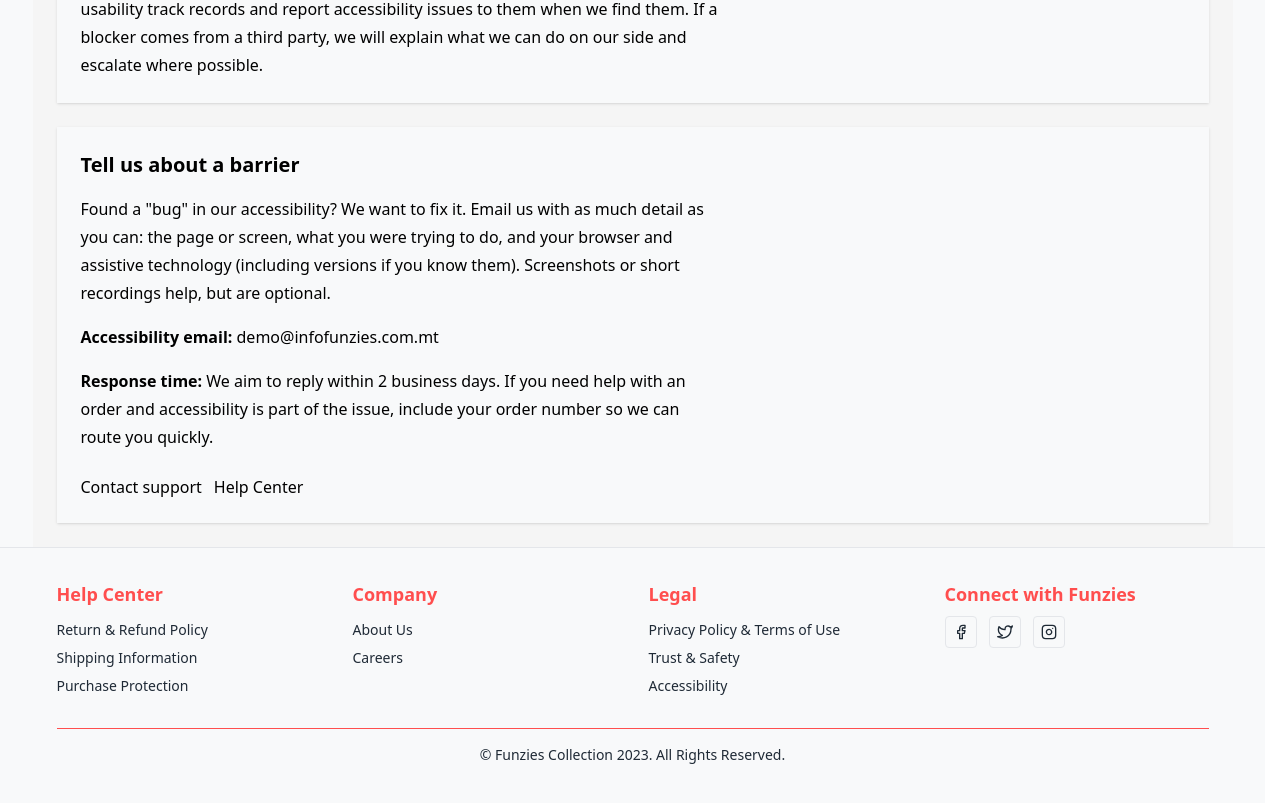
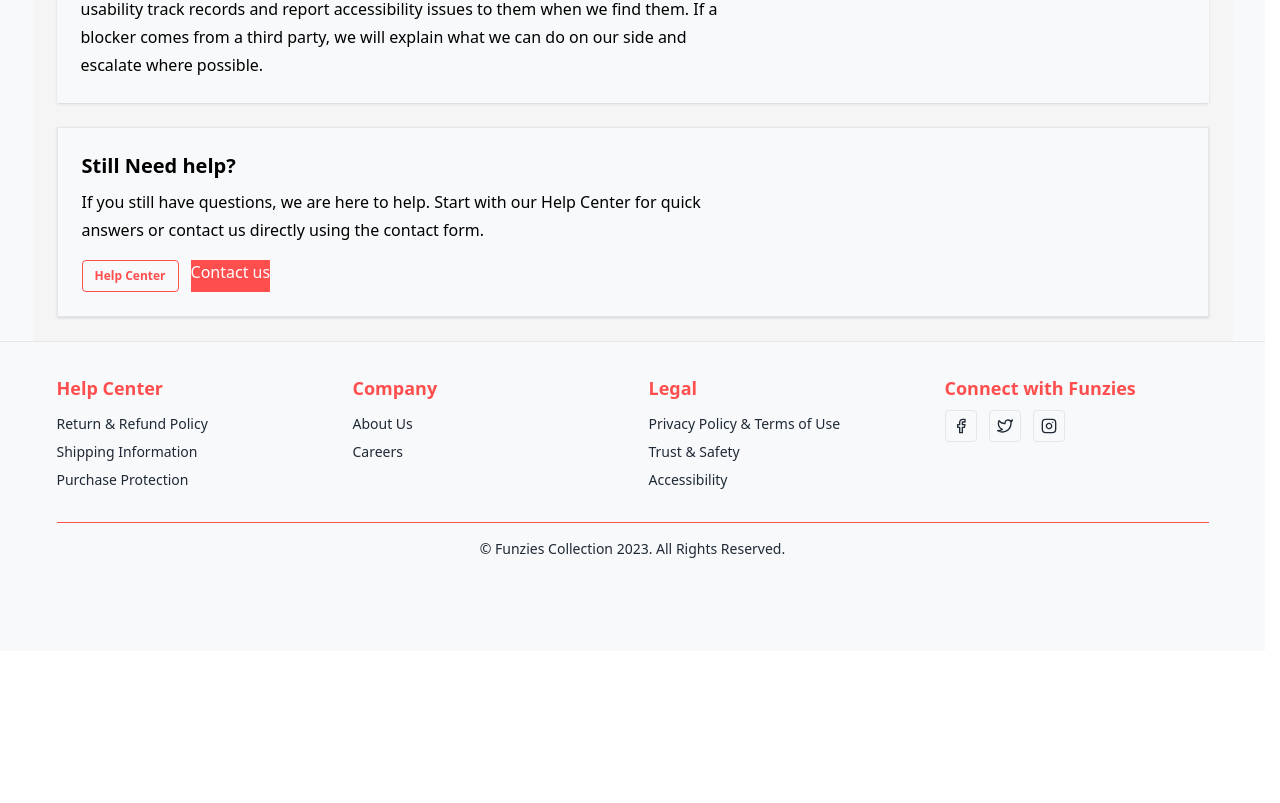
Before and after one commit to Avida2C/Funzies-ReactJS, a React (Vite) app: page /accessibility in a window 1280 px wide. Shown: the part 1460-2263 px from the top of the page. After the commit the page ends 2111 px from the top, so only its background shows below. Built offline with nearby package versions, Linux system fonts and the light colour scheme.

Commit message:
- Created the SupportHelpSection as a component to reuse. - Removed previous CTAs and included a general CTA for different pages.

```diff
--- /dev/null
+++ b/src/components/SupportHelpSection.jsx
@@ -0,0 +1,37 @@
+import { Link } from "react-router-dom";
+import ThemedSurface from "./ThemedSurface";
+import { useTheme } from "../theme/themeContext";
+
+export default function SupportHelpSection({
+  title = "Still Need help?",
+  message = "If you still have questions, we are here to help. Start with our Help Center for quick answers or contact us directly using the contact form.",
+  className = "",
+  showHelpCenterButton = true,
+}) {
+  const { colors } = useTheme();
+
+  return (
+    <ThemedSurface bordered className={`p-6 ${className}`.trim()}>
+      <h2 className="text-xl font-semibold text-base-content">{title}</h2>
+      <p className="mt-2 max-w-3xl leading-7 text-base-content/80">{message}</p>
+      <div className="mt-4 flex flex-wrap gap-3">
+        {showHelpCenterButton && (
+          <Link
+            to="/help-center"
+            className="inline-flex items-center rounded px-3 text-xs font-semibold"
+            style={{ border: `1px solid ${colors.primary}`, color: colors.primary, minHeight: "2rem" }}
+          >
+            Help Center
+          </Link>
+        )}
+        <Link
+          to="/contact"
+          className="btn btn-sm"
+          style={{ backgroundColor: colors.primary, borderColor: colors.primary, color: colors.white }}
+        >
+          Contact us
+        </Link>
+      </div>
+    </ThemedSurface>
+  );
+}
--- a/src/pages/AccessibilityPage.jsx
+++ b/src/pages/AccessibilityPage.jsx
@@ -1,5 +1,5 @@
-import { Link } from "react-router-dom";
 import AppLayout from "../components/AppLayout";
+import SupportHelpSection from "../components/SupportHelpSection";
 import ThemedSurface from "../components/ThemedSurface";
 
 export default function AccessibilityPage() {
@@ -85,33 +85,7 @@ export default function AccessibilityPage() {
           </section>
         </ThemedSurface>
 
-        <ThemedSurface className="p-6 space-y-4">
-          <h2 className="text-xl font-semibold text-base-content">Tell us about a barrier</h2>
-          <p className="leading-7 text-base-content/80">
-            Found a &quot;bug&quot; in our accessibility? We want to fix it. Email us with as much detail as you can:
-            the page or screen, what you were trying to do, and your browser and assistive technology (including
-            versions if you know them). Screenshots or short recordings help, but are optional.
-          </p>
-          <p className="leading-7 text-base-content/80">
-            <strong className="text-base-content">Accessibility email:</strong>{" "}
-            <a className="link link-primary" href="mailto:demo@infofunzies.com.mt">
-              demo@infofunzies.com.mt
-            </a>
-          </p>
-          <p className="leading-7 text-base-content/80">
-            <strong className="text-base-content">Response time:</strong> We aim to reply within 2 business days. If you
-            need help with an order and accessibility is part of the issue, include your order number so we can route you
-            quickly.
-          </p>
-          <div className="flex flex-wrap gap-3 pt-2">
-            <Link to="/contact" className="btn btn-outline btn-sm">
-              Contact support
-            </Link>
-            <Link to="/help-center" className="btn btn-outline btn-sm">
-              Help Center
-            </Link>
-          </div>
-        </ThemedSurface>
+        <SupportHelpSection />
       </div>
     </AppLayout>
   );
--- a/src/pages/PurchaseProtectionPage.jsx
+++ b/src/pages/PurchaseProtectionPage.jsx
@@ -1,5 +1,5 @@
-import { Link } from "react-router-dom";
 import AppLayout from "../components/AppLayout";
+import SupportHelpSection from "../components/SupportHelpSection";
 import ThemedSurface from "../components/ThemedSurface";
 
 export default function PurchaseProtectionPage() {
@@ -8,6 +8,7 @@ export default function PurchaseProtectionPage() {
       title="Purchase Protection"
       description="Your loot is safe with us. At Funzies Collection, we have your back from the moment you click &quot;Order&quot; until your gear is unboxed and powered up."
     >
+      <div className="grid gap-6">
         <ThemedSurface className="p-6 space-y-6">
           <section className="space-y-2">
             <h2 className="text-xl font-semibold text-base-content">1. Secure Payment Encryption</h2>
@@ -61,22 +62,10 @@ export default function PurchaseProtectionPage() {
               here. Every code is guaranteed to activate, or we will issue a fresh one instantly.
             </p>
           </section>
+        </ThemedSurface>
 
-        <section className="space-y-3">
-          <h2 className="text-xl font-semibold text-base-content">Need to open a protection claim?</h2>
-          <p className="leading-7 text-base-content/80">
-            If something went wrong with your order, do not sweat it.
-          </p>
-          <div className="flex flex-wrap gap-3">
-            <Link to="/contact" className="btn btn-primary btn-sm">
-              Contact Support
-            </Link>
-            <Link to="/help-center" className="btn btn-outline btn-sm">
-              Open a Ticket
-            </Link>
+        <SupportHelpSection />
       </div>
-        </section>
-      </ThemedSurface>
     </AppLayout>
   );
 }
--- a/src/pages/ReturnRefundPolicyPage.jsx
+++ b/src/pages/ReturnRefundPolicyPage.jsx
@@ -1,5 +1,6 @@
 import { Link } from "react-router-dom";
 import AppLayout from "../components/AppLayout";
+import SupportHelpSection from "../components/SupportHelpSection";
 import ThemedSurface from "../components/ThemedSurface";
 
 export default function ReturnRefundPolicyPage() {
@@ -126,24 +127,7 @@ export default function ReturnRefundPolicyPage() {
           </p>
         </ThemedSurface>
 
-        <ThemedSurface className="p-6 space-y-4">
-          <h2 className="text-xl font-semibold text-base-content">Need help?</h2>
-          <p className="leading-7 text-base-content/80">
-            For shipping timelines before you return an item, see{" "}
-            <Link to="/shipping-information" className="link link-primary">
-              Shipping Information
-            </Link>
-            .
-          </p>
-          <div className="flex flex-wrap gap-3">
-            <Link to="/contact" className="btn btn-primary btn-sm">
-              Contact support
-            </Link>
-            <Link to="/help-center" className="btn btn-outline btn-sm">
-              Help center
-            </Link>
-          </div>
-        </ThemedSurface>
+        <SupportHelpSection />
       </div>
     </AppLayout>
   );
--- a/src/pages/ShippingInformationPage.jsx
+++ b/src/pages/ShippingInformationPage.jsx
@@ -1,5 +1,6 @@
 import { Link } from "react-router-dom";
 import AppLayout from "../components/AppLayout";
+import SupportHelpSection from "../components/SupportHelpSection";
 import ThemedSurface from "../components/ThemedSurface";
 
 export default function ShippingInformationPage() {
@@ -96,20 +97,7 @@ export default function ShippingInformationPage() {
           </p>
         </ThemedSurface>
 
-        <ThemedSurface className="p-6 space-y-4">
-          <h2 className="text-xl font-semibold text-base-content">Questions about your shipment?</h2>
-          <p className="leading-7 text-base-content/80">
-            Our support team can help with tracking, address changes before dispatch, and delivery issues.
-          </p>
-          <div className="flex flex-wrap gap-3">
-            <Link to="/contact" className="btn btn-primary btn-sm">
-              Contact support
-            </Link>
-            <Link to="/help-center" className="btn btn-outline btn-sm">
-              Help center
-            </Link>
-          </div>
-        </ThemedSurface>
+        <SupportHelpSection />
       </div>
     </AppLayout>
   );
```
Lines whose indentation alone changed are shown as unchanged.
